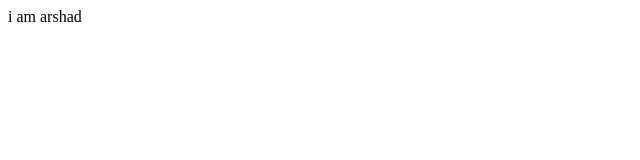
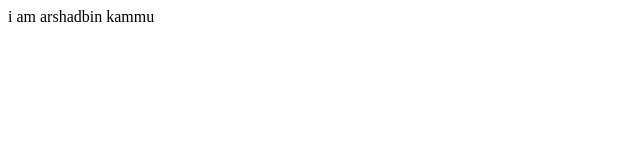
Before and after one commit to 20cs022arsh/demo-repo, a plain HTML site: page index.html in a window 1280 px wide. Shown: the full height of the page, 0-640 px from the left. Drawn offline with Linux system fonts and the light colour scheme.

Commit message:
added text.html
i wanted

```diff
--- a/index.html
+++ b/index.html
@@ -1 +1 @@
-<div>i am arshad</div>
+<div>i am arshadbin kammu</div>
```
Also changed, not shown: text.html (added, +1 -0 lines).
